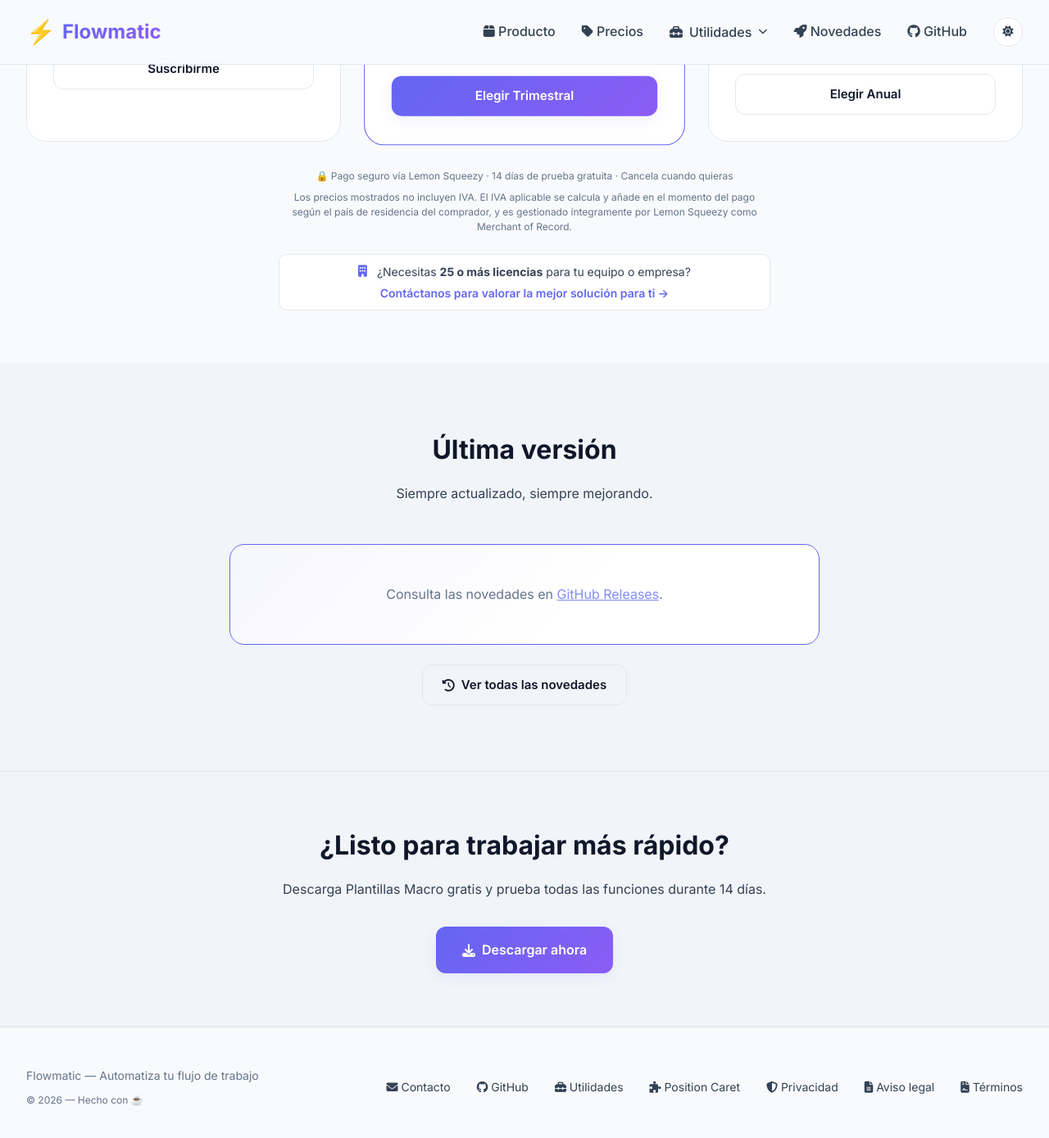
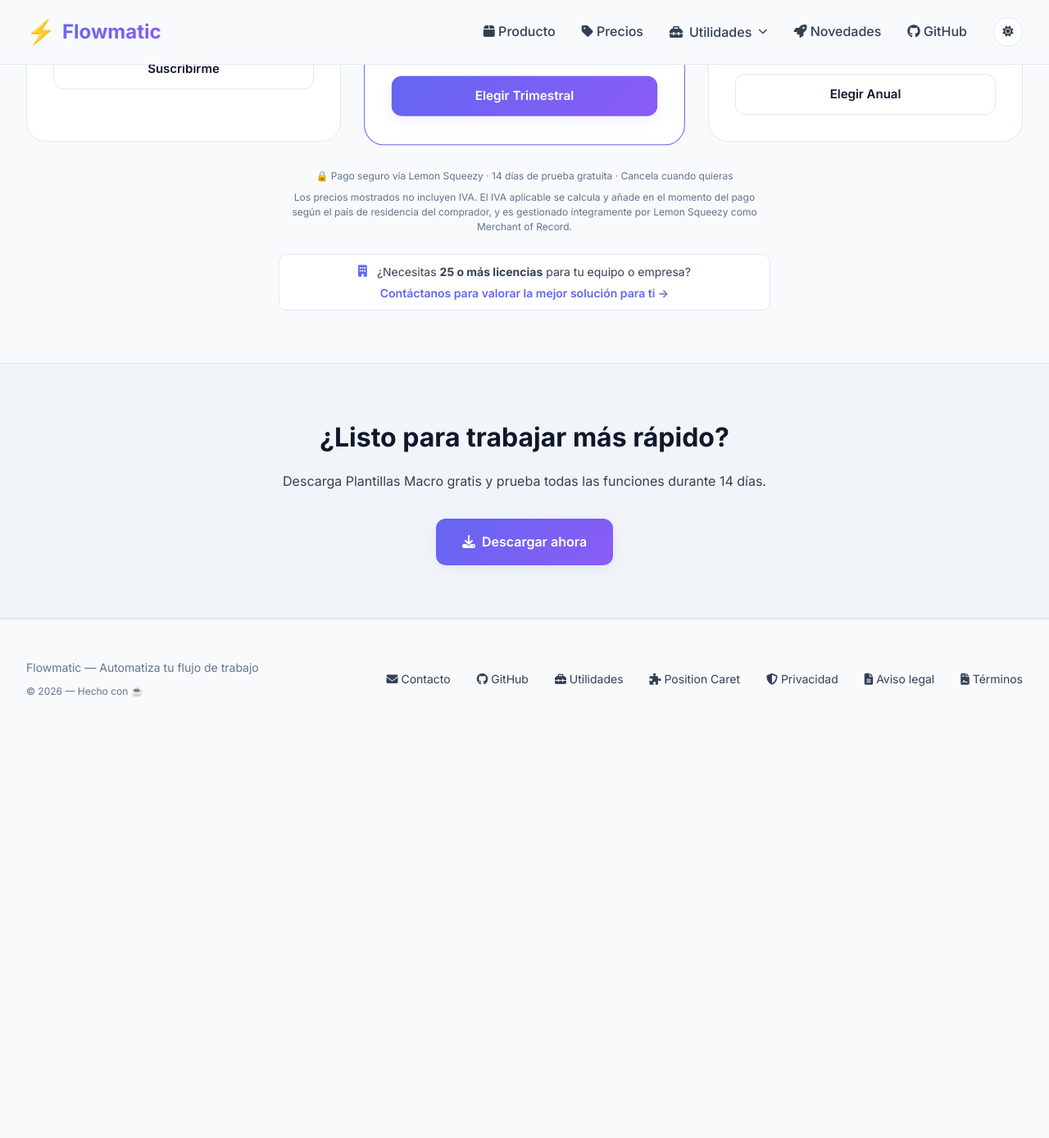
Before and after one commit to flowmaticc/flowmaticc.github.io, a Jekyll site: the page built from index.html, in a window 1280 px wide and 1400 px high, scrolled down 3631 px. Shown: the top 1389 px of the window at 82% size. Built offline with Jekyll 4.4.1, drawn with Linux system fonts in a browser that asks for light colours; nearby versions of some CDN libraries; comment, search, counter and statistics services are not loaded; after the commit the page ends 4533 px from its top, so only the background shows below that.

Commit message:
Update index.html

```diff
--- a/index.html
+++ b/index.html
@@ -450,165 +450,6 @@
     </div>
   </div>
 </section>
-
-<!-- ══════════════════════════════════════════════════════
-     SECCIÓN: ÚLTIMA VERSIÓN (dinámica desde GitHub Releases)
-     ══════════════════════════════════════════════════════ -->
-<section class="latest-release-section" id="novedades">
-  <div class="container">
-    <div class="section-header">
-      <h2 class="section-title">Última versión</h2>
-      <p class="section-subtitle">Siempre actualizado, siempre mejorando.</p>
-    </div>
-    <div id="latest-release-widget" class="latest-release-widget">
-      <div class="latest-release-loading">
-        <span class="lrs-spinner"></span> Cargando información de versión…
-      </div>
-    </div>
-    <div style="text-align:center;margin-top:1.5rem">
-      <a href="/novedades/" class="btn btn-outline">
-        <i class="fas fa-history"></i> Ver todas las novedades
-      </a>
-    </div>
-  </div>
-</section>
-
-<style>
-.latest-release-section {
-  padding: 5rem 0;
-  background: var(--bg-secondary);
-}
-.latest-release-widget {
-  max-width: 720px;
-  margin: 0 auto;
-  background: var(--bg-card);
-  border: 1px solid var(--accent);
-  border-radius: 18px;
-  padding: 2rem 2.25rem;
-  position: relative;
-  overflow: hidden;
-}
-.latest-release-widget::before {
-  content: '';
-  position: absolute;
-  inset: 0;
-  background: linear-gradient(135deg, rgba(99,102,241,0.06) 0%, transparent 60%);
-  pointer-events: none;
-}
-.latest-release-loading {
-  text-align: center;
-  color: var(--text-muted);
-  font-size: 0.9rem;
-  display: flex;
-  align-items: center;
-  justify-content: center;
-  gap: 0.6rem;
-  padding: 1.5rem 0;
-}
-.lrs-spinner {
-  display: inline-block;
-  width: 16px; height: 16px;
-  border: 2px solid var(--border);
-  border-top-color: var(--accent);
-  border-radius: 50%;
-  animation: spin 0.8s linear infinite;
-}
-.lrw-top {
-  display: flex;
-  align-items: center;
-  justify-content: space-between;
-  flex-wrap: wrap;
-  gap: 0.75rem;
-  margin-bottom: 1rem;
-}
-.lrw-tag {
-  display: flex;
-  align-items: center;
-  gap: 0.6rem;
-}
-.lrw-tag h3 { font-size: 1.2rem; font-weight: 800; color: var(--text-primary); }
-.lrw-badge {
-  font-size: 0.65rem; font-weight: 700; letter-spacing: 0.5px;
-  text-transform: uppercase;
-  background: rgba(16,185,129,0.15); color: var(--success);
-  border: 1px solid rgba(16,185,129,0.3);
-  padding: 0.2rem 0.5rem; border-radius: 6px;
-}
-.lrw-date { font-size: 0.8rem; color: var(--text-muted); }
-.lrw-notes {
-  font-size: 0.875rem; color: var(--text-secondary);
-  line-height: 1.7; border-top: 1px solid var(--border);
-  padding-top: 1rem; margin-bottom: 1.25rem;
-}
-.lrw-notes ul { padding-left: 1.1rem; margin: 0.3rem 0; }
-.lrw-notes li { margin-bottom: 0.15rem; }
-.lrw-notes h1,.lrw-notes h2,.lrw-notes h3 {
-  font-size: 0.9rem; font-weight: 700;
-  color: var(--text-primary); margin: 0.75rem 0 0.3rem;
-}
-.lrw-notes code {
-  background: var(--bg-secondary); border: 1px solid var(--border);
-  border-radius: 4px; padding: 0.1em 0.35em; font-size: 0.83em;
-}
-.lrw-actions { display: flex; flex-wrap: wrap; gap: 0.6rem; }
-</style>
-
-<script src="https://cdnjs.cloudflare.com/ajax/libs/marked/11.2.0/marked.min.js"></script>
-<script>
-(function(){
-  const REPO = 'joseqwrtt/update_app';
-  const widget = document.getElementById('latest-release-widget');
-
-  fetch(`https://api.github.com/repos/${REPO}/releases/latest`, {
-    headers: { 'Accept': 'application/vnd.github+json' }
-  })
-  .then(r => { if(!r.ok) throw new Error(r.status); return r.json(); })
-  .then(rel => {
-    const date = new Date(rel.published_at).toLocaleDateString('es-ES', {
-      day:'numeric', month:'long', year:'numeric'
-    });
-
-    let notesHTML = '';
-    if (rel.body && rel.body.trim()) {
-      // Limitamos a 600 caracteres en portada para no alargar
-      const truncated = rel.body.length > 600 ? rel.body.slice(0, 600) + '…' : rel.body;
-      notesHTML = `<div class="lrw-notes">${marked.parse(truncated)}</div>`;
-    }
-
-    let assetsHTML = '';
-    if (rel.assets && rel.assets.length) {
-      assetsHTML = rel.assets.map((a,i) => {
-        const size = (a.size/1048576).toFixed(1);
-        return `<a href="${a.browser_download_url}" class="btn ${i===0?'btn-primary':'btn-outline'}" download>
-          <i class="fas fa-download"></i> ${a.name} <span style="opacity:.6;font-size:.8em">(${size} MB)</span>
-        </a>`;
-      }).join('');
-    } else {
-      assetsHTML = `<a href="https://github.com/${REPO}/releases/latest" target="_blank" class="btn btn-primary">
-        <i class="fas fa-external-link-alt"></i> Ver en GitHub
-      </a>`;
-    }
-
-    widget.innerHTML = `
-      <div class="lrw-top">
-        <div class="lrw-tag">
-          <h3>${rel.name || rel.tag_name}</h3>
-          <span class="lrw-badge">✓ Última versión</span>
-        </div>
-        <span class="lrw-date"><i class="fas fa-calendar-alt" style="margin-right:.3rem;opacity:.6"></i>${date}</span>
-      </div>
-      ${notesHTML}
-      <div class="lrw-actions">${assetsHTML}</div>`;
-  })
-  .catch(() => {
-    widget.innerHTML = `<p style="color:var(--text-muted);text-align:center;padding:1rem">
-      Consulta las novedades en
-      <a href="https://github.com/${REPO}/releases" target="_blank" style="color:var(--accent-light)">GitHub Releases</a>.
-    </p>`;
-  });
-})();
-</script>
-
 <section class="cta-section">
   <div class="container">
     <h2 class="cta__title">¿Listo para trabajar más rápido?</h2>
```
